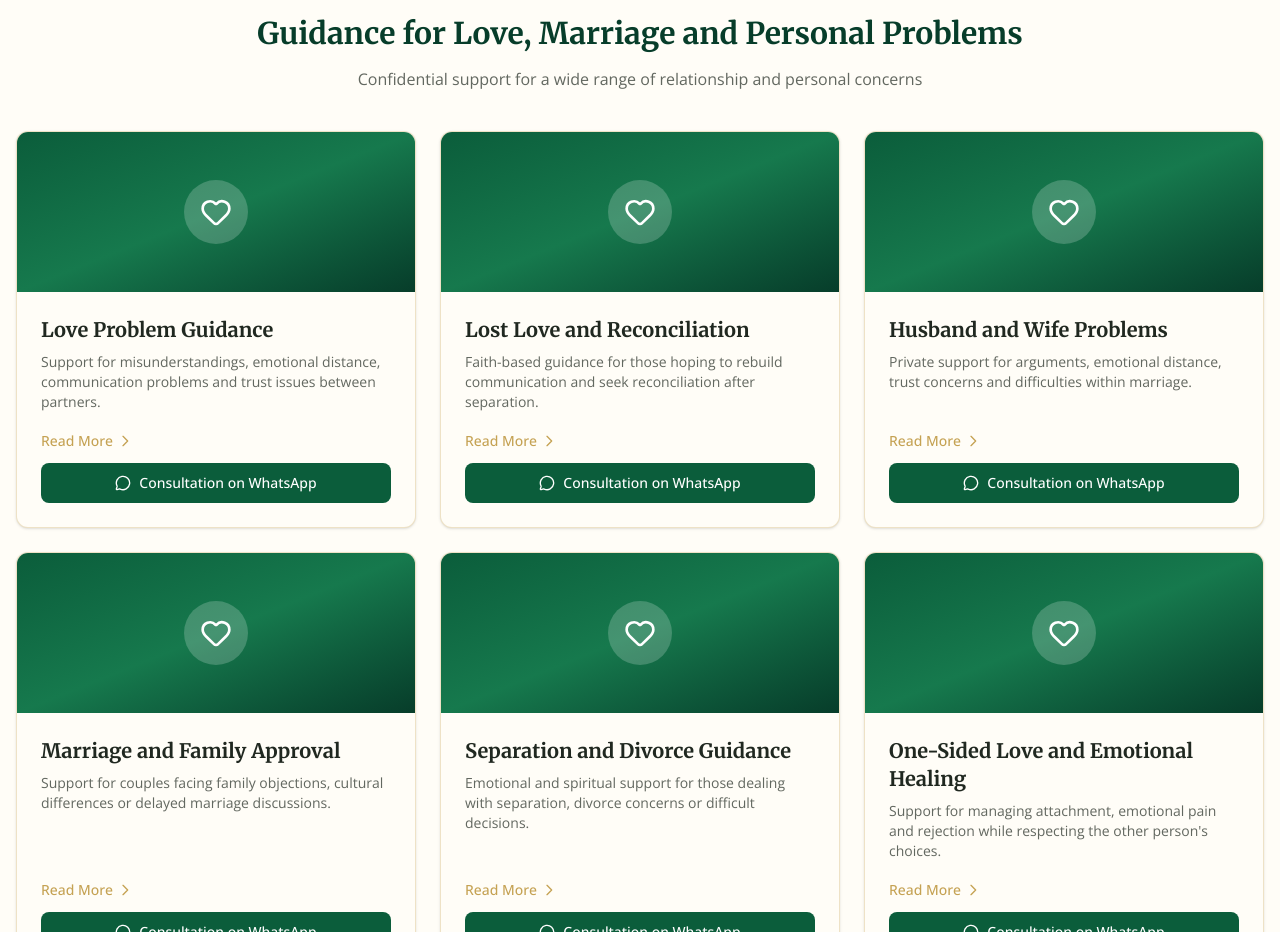
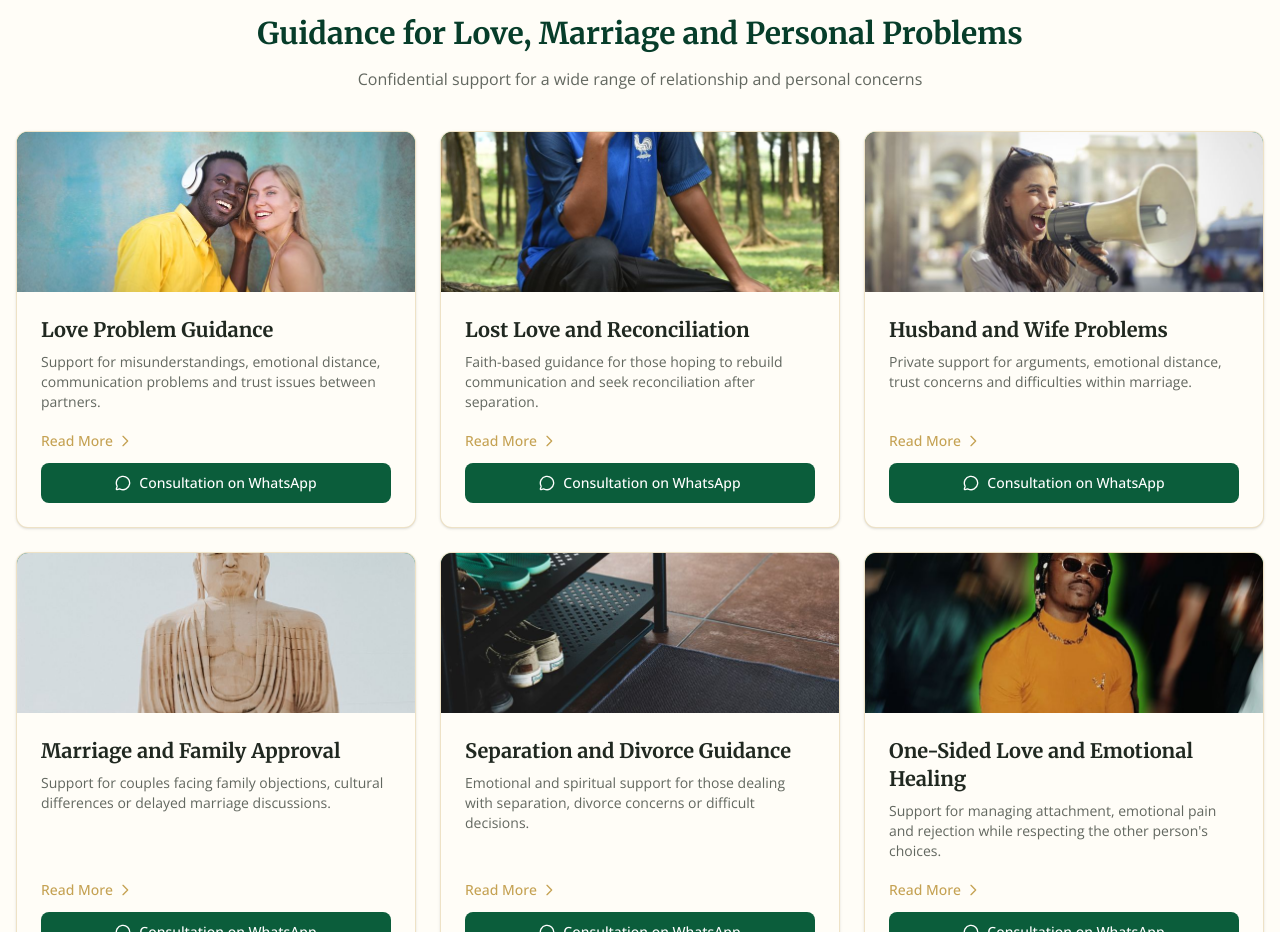
Before and after one commit to maulanahafizali1970-beep/Maulana-Hafiz-Ali, a Next.js app: page / in a window 1280 px wide. Shown: the part 2880-3812 px from the top of the page. Built offline with nearby package versions, Linux system fonts and the light colour scheme.

Commit message:
Fix ServiceCard to render actual images

```diff
--- a/src/app/page.tsx
+++ b/src/app/page.tsx
@@ -147,6 +147,7 @@ export default function HomePage() {
                 excerpt={service.excerpt}
                 slug={service.slug}
                 iconName={service.icon}
+                image={service.image}
                 disclaimer={service.disclaimer}
               />
             ))}
--- a/src/app/services/page.tsx
+++ b/src/app/services/page.tsx
@@ -44,6 +44,7 @@ export default function ServicesPage() {
                 excerpt={service.excerpt}
                 slug={service.slug}
                 iconName={service.icon}
+                image={service.image}
                 disclaimer={service.disclaimer}
               />
             ))}
--- a/src/components/ServiceCard.tsx
+++ b/src/components/ServiceCard.tsx
@@ -1,14 +1,15 @@
+import Image from 'next/image';
 import Link from 'next/link';
 import { Heart, HeartHandshake, Users, Home, HeartOff, Shield, MessageCircle } from 'lucide-react';
 import { getWhatsAppUrl, getServiceMessage } from '@/lib/whatsapp';
 
 const iconMap: Record<string, React.ComponentType<{ className?: string }>> = {
-  heart: Heart,
-  'heart-handshake': HeartHandshake,
-  users: Users,
-  home: Home,
-  'heart-off': HeartOff,
-  shield: Shield,
+  Heart: Heart,
+  HeartHandshake: HeartHandshake,
+  Users: Users,
+  Home: Home,
+  HeartOff: HeartOff,
+  Shield: Shield,
 };
 
 interface ServiceCardProps {
@@ -16,20 +17,34 @@ interface ServiceCardProps {
   description: string;
   slug: string;
   iconName: string;
+  image?: string;
+  imageAlt?: string;
   excerpt?: string;
   disclaimer?: string;
 }
 
-export default function ServiceCard({ title, description, slug, iconName, excerpt, disclaimer }: ServiceCardProps) {
+export default function ServiceCard({ title, description, slug, iconName, image, imageAlt, excerpt, disclaimer }: ServiceCardProps) {
   const Icon = iconMap[iconName] || Heart;
   const whatsappUrl = getWhatsAppUrl(getServiceMessage(title));
 
   return (
     <div className="border border-subtle-gold/30 rounded-xl bg-warm-ivory shadow-sm hover:shadow-md transition-shadow overflow-hidden flex flex-col">
-      <div className="h-40 bg-gradient-to-br from-deep-emerald via-medium-green to-dark-forest flex items-center justify-center">
-        <div className="w-16 h-16 rounded-full bg-white/20 flex items-center justify-center">
-          <Icon className="w-8 h-8 text-white" />
-        </div>
+      <div className="h-40 relative overflow-hidden bg-gradient-to-br from-deep-emerald via-medium-green to-dark-forest">
+        {image ? (
+          <Image
+            src={image}
+            alt={imageAlt || title}
+            fill
+            className="object-cover hover:scale-105 transition-transform duration-500"
+            sizes="(max-width: 768px) 100vw, (max-width: 1200px) 50vw, 33vw"
+          />
+        ) : (
+          <div className="absolute inset-0 flex items-center justify-center">
+            <div className="w-16 h-16 rounded-full bg-white/20 flex items-center justify-center">
+              <Icon className="w-8 h-8 text-white" />
+            </div>
+          </div>
+        )}
       </div>
       <div className="p-6 flex flex-col flex-1">
         <h3 className="text-xl font-semibold text-dark-text mb-2">{title}</h3>
```
